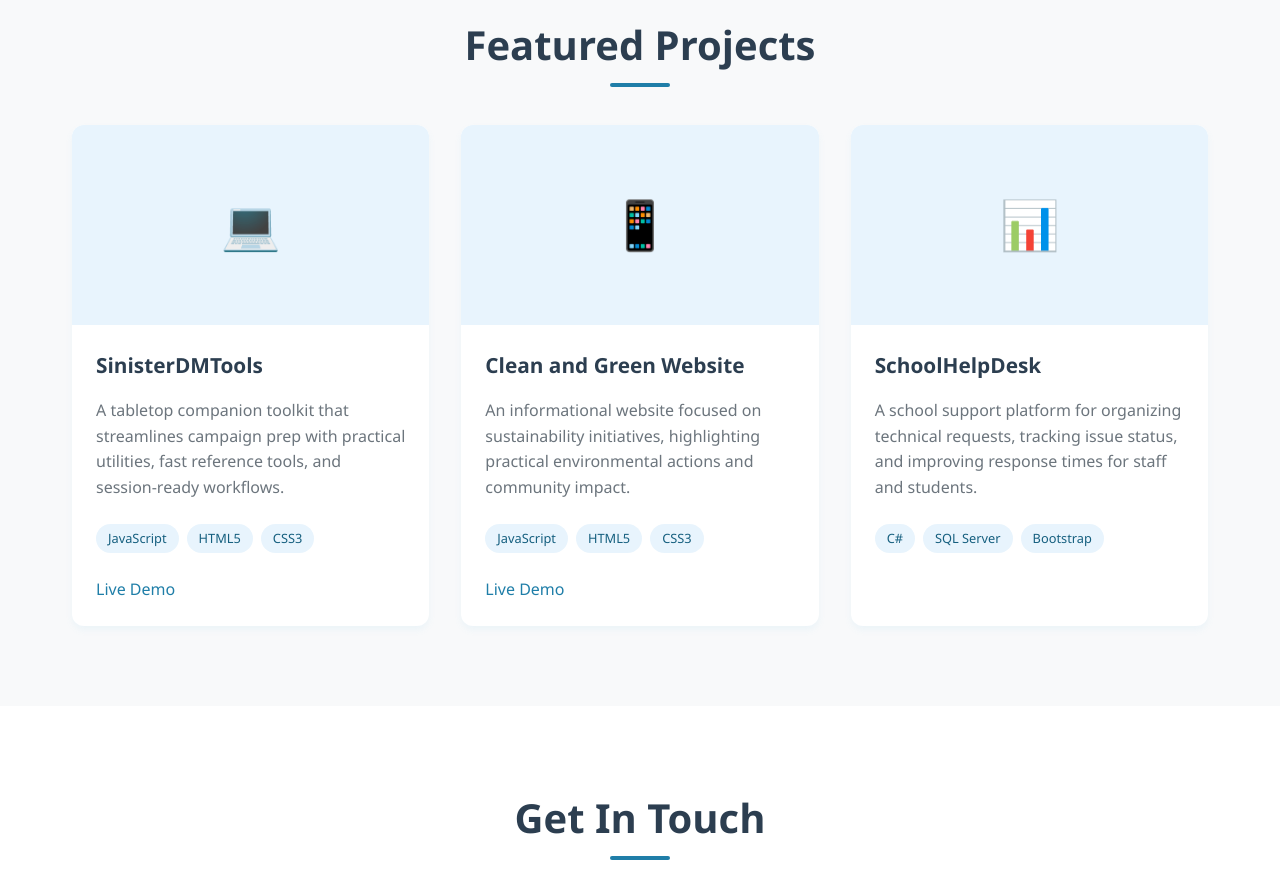
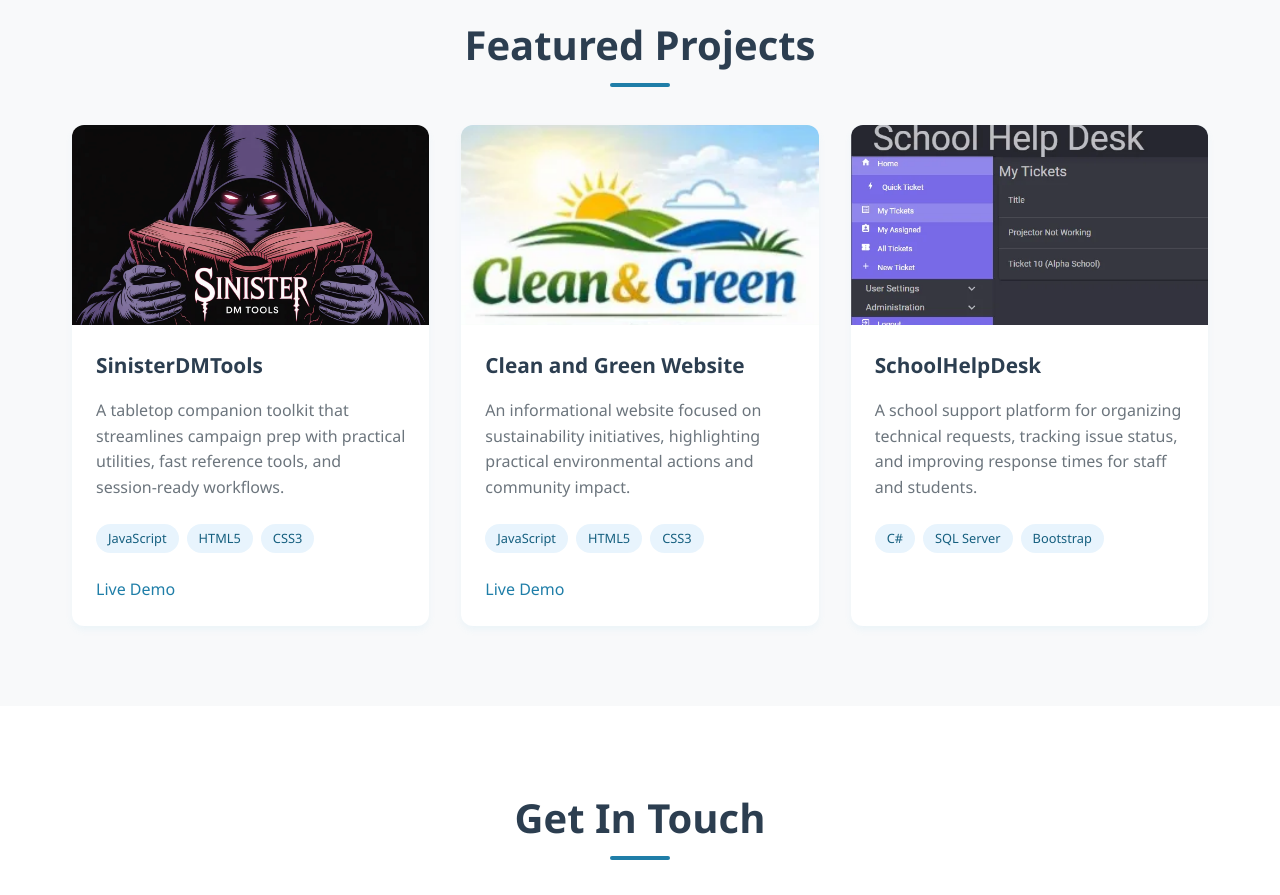
Before and after one commit to elliotdavidson/elliotdavidsondotcom, a plain HTML site: page index.html in a window 1280 px wide. Shown: the part 1660-2555 px from the top of the page. Drawn offline with Linux system fonts and the light colour scheme.

Commit message:
Optimize project images with WebP delivery

```diff
--- a/index.html
+++ b/index.html
@@ -183,9 +183,10 @@
             <div class="projects-grid">
                 <div class="project-card">
                     <div class="project-image">
-                        <div class="project-image-placeholder">
-                            <span class="icon-symbol" aria-hidden="true">&#128187;</span>
-                        </div>
+                        <picture>
+                            <source srcset="assets/images/sinisterdm.webp" type="image/webp">
+                            <img src="assets/images/sinisterdm.jpg" alt="Sinister DM Tools project artwork" width="1344" height="768" loading="lazy" decoding="async">
+                        </picture>
                     </div>
                     <div class="project-content">
                         <h3>SinisterDMTools</h3>
@@ -204,9 +205,10 @@
 
                 <div class="project-card">
                     <div class="project-image">
-                        <div class="project-image-placeholder">
-                            <span class="icon-symbol" aria-hidden="true">&#128241;</span>
-                        </div>
+                        <picture>
+                            <source srcset="assets/images/cng.webp" type="image/webp">
+                            <img src="assets/images/cng.png" alt="Clean and Green website logo" width="299" height="173" loading="lazy" decoding="async">
+                        </picture>
                     </div>
                     <div class="project-content">
                         <h3>Clean and Green Website</h3>
@@ -225,9 +227,10 @@
 
                 <div class="project-card">
                     <div class="project-image">
-                        <div class="project-image-placeholder">
-                            <span class="icon-symbol" aria-hidden="true">&#128202;</span>
-                        </div>
+                        <picture>
+                            <source srcset="assets/images/schoolhelpdesk.webp" type="image/webp">
+                            <img src="assets/images/schoolhelpdesk.png" alt="School Help Desk dashboard screenshot" width="606" height="359" loading="lazy" decoding="async">
+                        </picture>
                     </div>
                     <div class="project-content">
                         <h3>SchoolHelpDesk</h3>
--- a/styles.css
+++ b/styles.css
@@ -384,11 +384,25 @@ section {
     display: flex;
     align-items: center;
     justify-content: center;
+    overflow: hidden;
 }
 
 .project-image-placeholder .icon-symbol {
     font-size: 3rem;
     color: var(--primary-color);
+}
+
+.project-image img {
+    width: 100%;
+    height: 100%;
+    object-fit: cover;
+    display: block;
+}
+
+.project-image picture {
+    width: 100%;
+    height: 100%;
+    display: block;
 }
 
 .project-content {
```
Also changed, not shown: assets/images/cng.png (added), assets/images/cng.webp (added), assets/images/schoolhelpdesk.png (added), assets/images/schoolhelpdesk.webp (added), assets/images/sinisterdm.jpg (added), assets/images/sinisterdm.webp (added).
